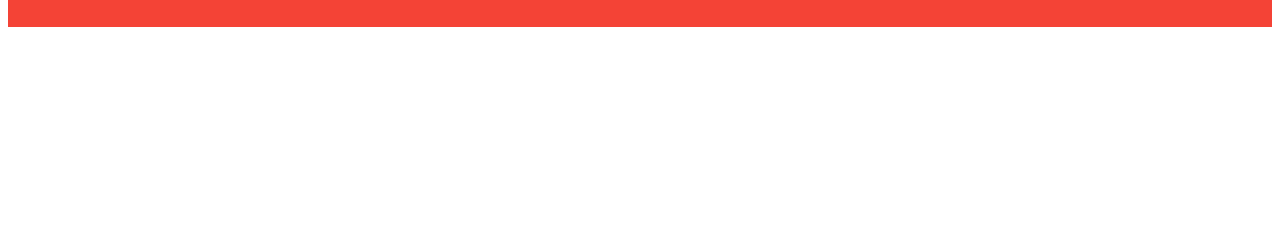
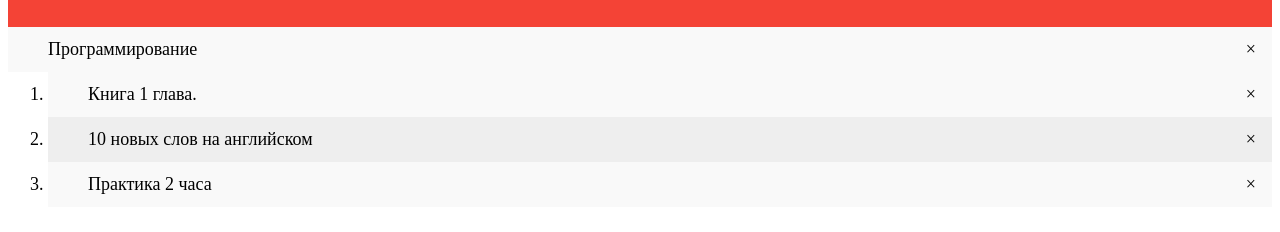
Before and after one commit to Goryunov1/To-do-list, a plain HTML site: page index.html in a window 1280 px wide. Shown: the part 116-348 px from the top of the page. Drawn offline with Linux system fonts and the light colour scheme.

Commit message:
programming

```diff
--- a/index.html
+++ b/index.html
@@ -1,6 +1,7 @@
 <!DOCTYPE html>
 <html>
 <head>
+<meta charset="UTF-8">
 <meta name="viewport" content="width=device-width, initial-scale=1">
 <link rel="stylesheet" href="style.css">
 <link rel="icon" href="sp.png" type="image/png" sizes="64/64">
@@ -15,7 +16,12 @@
 </div>
 
 <ul id="myUL">
-
+  <li>Программирование</li>
+  <ol>
+    <li>Книга 1 глава.</li>
+    <li>10 новых слов на английском</li>
+    <li>Практика 2 часа</li>
+  </ol>
 </ul>
 
 <script src="app.js"></script>
```
